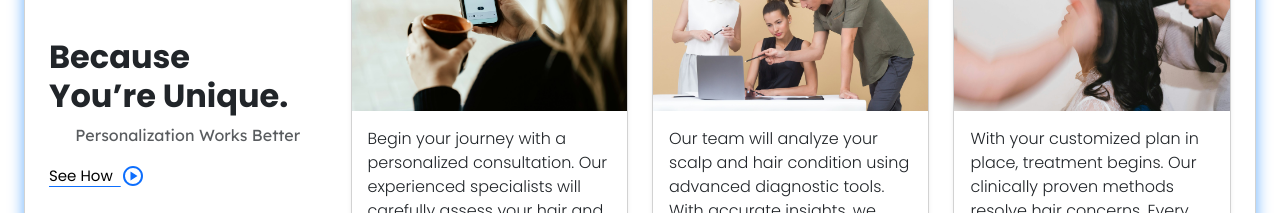
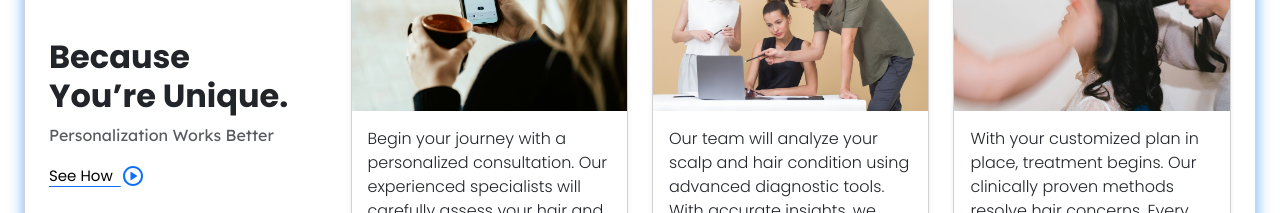
Before and after one commit to Iamvishant01/providerenterprises, a React (Vite) app: page / in a window 1280 px wide. Shown: the part 1160-1373 px from the top of the page. Built offline with nearby package versions, Linux system fonts and the light colour scheme; a web font is replaced by a local one.

Commit message:
Refinments

```diff
--- a/src/App.css
+++ b/src/App.css
@@ -420,4 +420,7 @@
     text-align: left;
     padding: 2% !important;
   }
+  #guide-custom-txt{
+    text-align: center;
+  }
 }
--- a/src/Components/Guide.jsx
+++ b/src/Components/Guide.jsx
@@ -23,7 +23,7 @@ const Guide = () => {
             Because <br />
             <span>You’re Unique</span><span className="text-dark">.</span>
           </h2>
-          <p className="text-muted lexend-deca text-center">Personalization Works Better</p>
+          <p className="text-muted lexend-deca" id="guide-custom-txt">Personalization Works Better</p>
           <a href="#" className="d-inline-flex align-items-center poppins-regular custom-guide-anchor">
             See How &nbsp;
             <svg xmlns="http://www.w3.org/2000/svg" height="24px" viewBox="0 -960 960 960" width="24px" fill="#0D6EFD">
```
